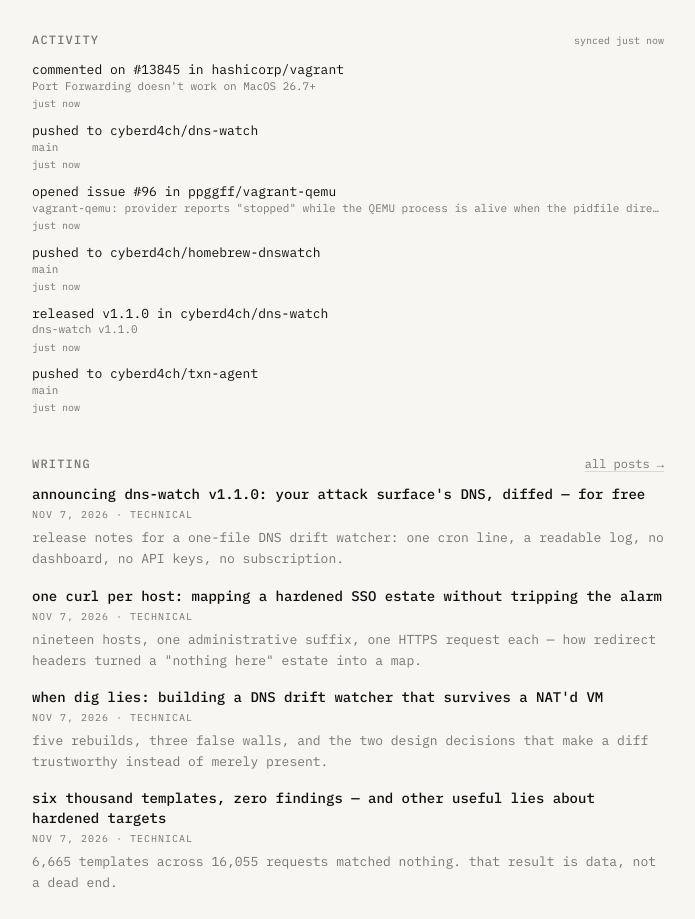
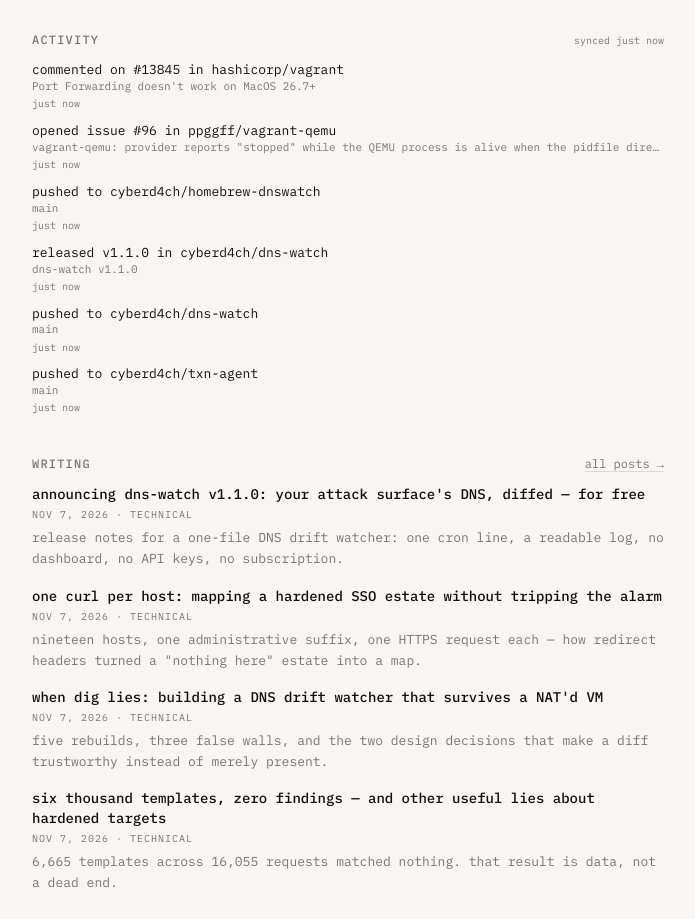
Before and after one commit to cyberd4ch/cyberd4ch.github.io, a Next.js app: page / in a window 1280 px wide. Shown: the part 920-1839 px from the top of the page, without its empty margins (292-987 px from the left). Built offline with nearby package versions, Linux system fonts and the light colour scheme.

Commit message:
Sort the activity feed by timestamp.
GitHub's public events feed is not strictly chronological, so recent pushes were surfacing above newer issues and comments.

Generated with Codebuff
Co-Authored-By: Codebuff <noreply@codebuff.com>

```diff
--- a/data/github.json
+++ b/data/github.json
@@ -1,5 +1,5 @@
 {
-  "generatedAt": "2026-11-07T01:16:50.450Z",
+  "generatedAt": "2026-11-07T01:31:12.936Z",
   "user": {
     "login": "cyberd4ch",
     "name": "DKA447~000",
@@ -119,15 +119,6 @@
       "url": "https://github.com/hashicorp/vagrant/issues/13845#issuecomment-6699831865"
     },
     {
-      "type": "PushEvent",
-      "repo": "cyberd4ch/dns-watch",
-      "repoUrl": "https://github.com/cyberd4ch/dns-watch",
-      "at": "2026-11-03T20:25:12Z",
-      "title": "pushed to cyberd4ch/dns-watch",
-      "detail": "main",
-      "url": "https://github.com/cyberd4ch/dns-watch/commits"
-    },
-    {
       "type": "IssuesEvent",
       "repo": "ppggff/vagrant-qemu",
       "repoUrl": "https://github.com/ppggff/vagrant-qemu",
@@ -153,6 +144,15 @@
       "title": "released v1.1.0 in cyberd4ch/dns-watch",
       "detail": "dns-watch v1.1.0",
       "url": "https://github.com/cyberd4ch/dns-watch/releases/tag/v1.1.0"
+    },
+    {
+      "type": "PushEvent",
+      "repo": "cyberd4ch/dns-watch",
+      "repoUrl": "https://github.com/cyberd4ch/dns-watch",
+      "at": "2026-11-03T20:25:12Z",
+      "title": "pushed to cyberd4ch/dns-watch",
+      "detail": "main",
+      "url": "https://github.com/cyberd4ch/dns-watch/commits"
     },
     {
       "type": "PushEvent",
--- a/scripts/fetch-github.mjs
+++ b/scripts/fetch-github.mjs
@@ -169,6 +169,8 @@ async function main() {
       seen.add(key)
       return true
     })
+    // The public feed is not strictly chronological (pushes bubble), so sort it.
+    .sort((a, b) => b.at.localeCompare(a.at))
     .slice(0, 12)
 
   const snapshot = {
```
